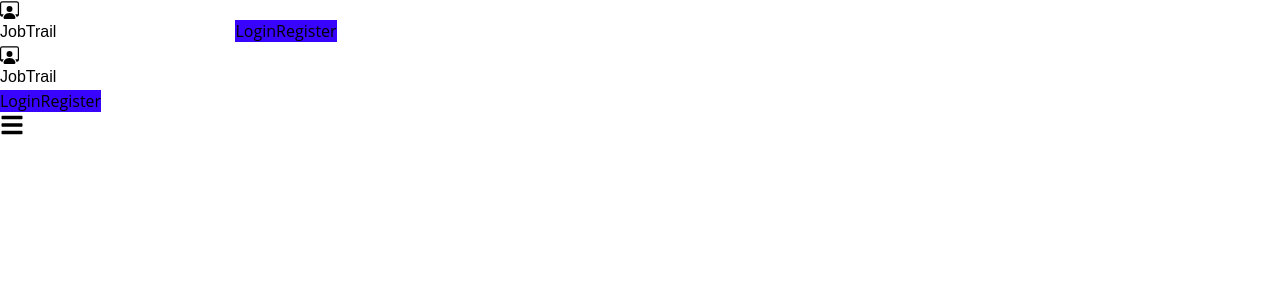
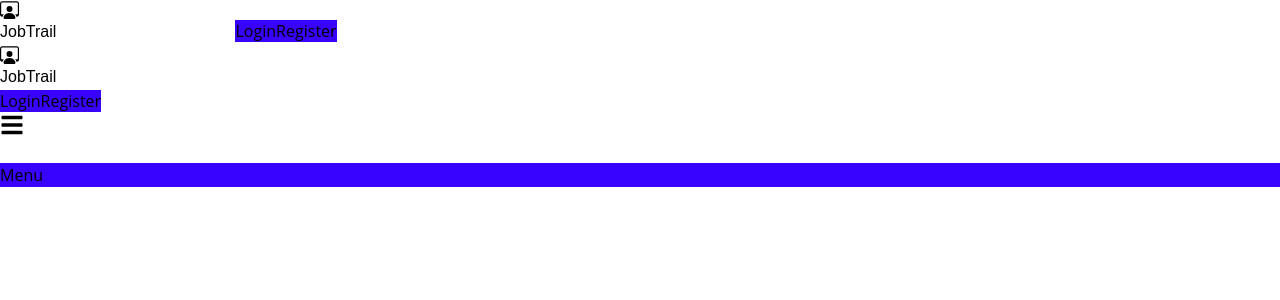
Before and after one commit to c0de-Adarsh/MERN-JOB-WEBSITE, a React (Vite) app in the folder Frontend/: page /admin/dashboard in a window 1280 px wide. Shown: the top 300 px of the page. Built offline with nearby package versions, Linux system fonts and the light colour scheme.

Commit message:
admin dashboard setup

```diff
--- a/Frontend/src/App.jsx
+++ b/Frontend/src/App.jsx
@@ -8,6 +8,7 @@ import Login from './Pages/Login'
 import About from './Pages/About'
 import Home from './Pages/Home';
 import { useDispatch, useSelector } from 'react-redux';
+import Dashboard from './Pages/Dashboard';
 
 const App = () => {
 
@@ -21,6 +22,7 @@ const App = () => {
       <Route path='/register' element={<Register/>}/>
       <Route path='/login' element={<Login />}/>
       <Route path='/about' element={<About/>}/>
+      <Route path='/admin/dashboard' element={<Dashboard/>                  } />
     </Routes>
     <ToastContainer
         position="top-right"
--- /dev/null
+++ b/Frontend/src/Pages/Dashboard.jsx
@@ -0,0 +1,31 @@
+import React, { useState } from 'react'
+import {useDispatch, useSelector} from 'react-redux'
+import Metadata from '../Components/Metadata'
+import { RxCross1 } from 'react-icons/rx'
+
+const Dashboard = () => {
+
+    const [sideToggle , setSideToggle] = useState(false)
+
+    const dispatch = useDispatch()
+
+     const {loading , allJobs , allApplications, allUsers} = useSelector(state=> state.admin)
+  return (
+   <>
+   <Metadata title='Dashboard' />
+   <div className='bg-gray-900 min-h-screen pt-14 md:px-20 px-3 text-white'>
+
+
+      <div className='pt-1 fixed left-0 z-20 pl-0'>
+        <div onClick={(()=> setSideToggle(sideToggle))} className='blueCol cursor-pointer px-3 py-2'>
+        {!sideToggle ? "Menu":<RxCross1 size={44}/>}
+        </div>
+      </div>
+
+
+   </div>
+   </>
+  )
+}
+
+export default Dashboard
--- a/Frontend/src/Store.jsx
+++ b/Frontend/src/Store.jsx
@@ -2,11 +2,15 @@
 import {configureStore} from '@reduxjs/toolkit'
 import userReducer from './Slice/UserSlice'
 import jobReducer from './Slice/JobSlice'
+import ApplicationReducer from './Slice/ApplicationSlice'
+import AdminReducer from './Slice/AdminSlice'
 
 
 export const store = configureStore({
     reducer:{
        user:userReducer,
-       job:jobReducer
+       job:jobReducer,
+       application:ApplicationReducer,
+       admin:AdminReducer
     }
 })
```
